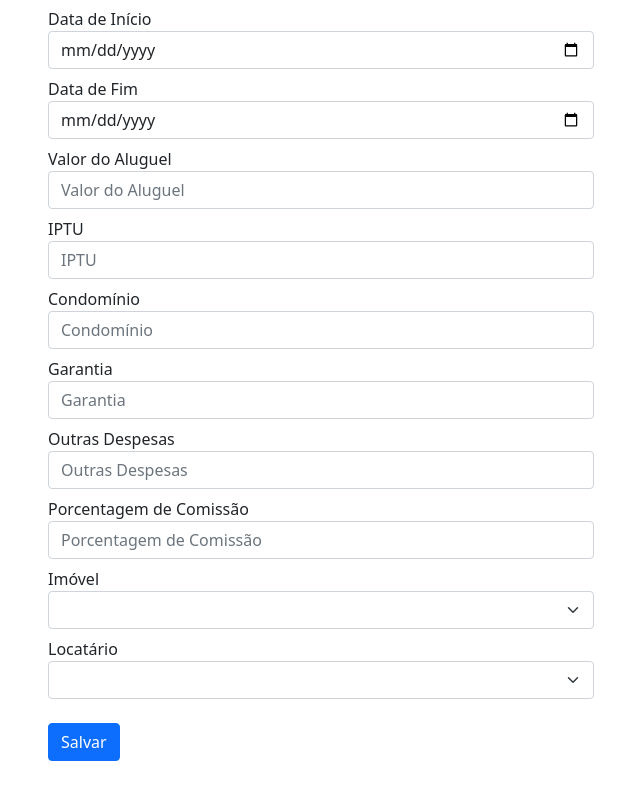
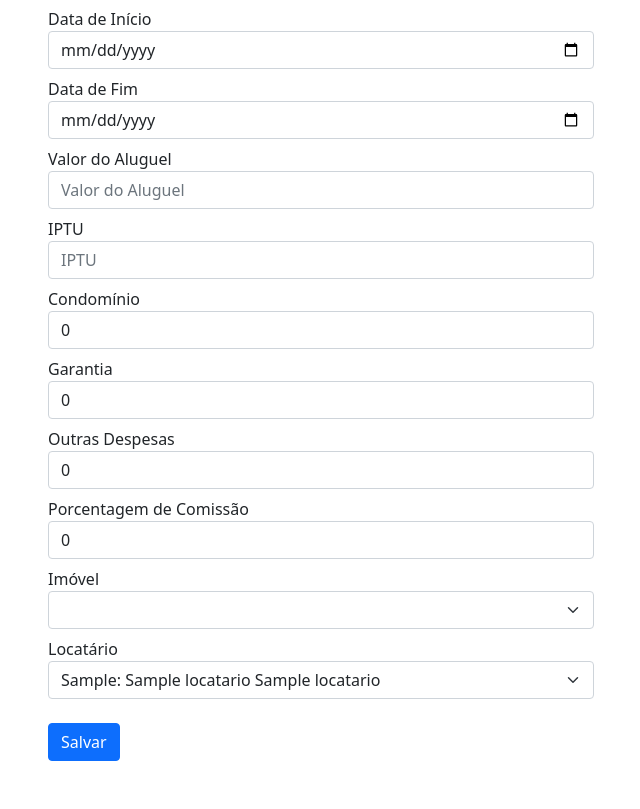
Before and after one commit to jtsilverio/python-flask-gestao-imobiliaria, a Flask app: page /contrato/cadastro/ in a window 1280 px wide. Shown: the part 160-969 px from the top of the page, without its empty margins (46-686 px from the left). Run offline with Flask 3, Linux system fonts and the light colour scheme; tables that the repository leaves empty hold one stand-in row (values such as "Sample post"); lists and menus that the app fills with data are empty.

Commit message:
add locatario, imovel, set good test data

```diff
--- a/database/schema.sql
+++ b/database/schema.sql
@@ -35,10 +35,10 @@ CREATE TABLE IF NOT EXISTS `contrato` (
 	`data_fim` REAL NOT NULL,
 	`valor_aluguel` REAL NOT NULL,
 	`IPTU` REAL NOT NULL,
-	`condominio` REAL NOT NULL DEFAULT '0',
-	`garantia` REAL NOT NULL,
-	`outras_despesas` REAL NOT NULL,
-	`porcentagem_comissao` REAL NOT NULL,
+	`condominio` REAL DEFAULT 0,
+	`garantia` REAL DEFAULT 0,
+	`outras_despesas` REAL DEFAULT 0,
+	`porcentagem_comissao` REAL DEFAULT 0,
 	`id_locatario` INTEGER NOT NULL,
 	`id_imovel` INTEGER NOT NULL,
 	FOREIGN KEY(`id_locatario`) REFERENCES `locatario`(`id`),
--- a/gestao_imobiliaria/__init__.py
+++ b/gestao_imobiliaria/__init__.py
@@ -3,6 +3,7 @@ import secrets
 
 import dotenv
 from flask import Flask
+from datetime import datetime
 
 dotenv.load_dotenv()
 os.environ["SECRET_KEY"] = secrets.token_urlsafe(16)
@@ -21,6 +22,8 @@ def create_app():
         SECRET_KEY=os.getenv("SECRET_KEY"),
         DATABASE=os.getenv("DATABASE"),
     )
+    app.jinja_env.globals.update(datetime=datetime)
+
     with app.app_context():
         db.init_app(app)
 
--- a/gestao_imobiliaria/forms.py
+++ b/gestao_imobiliaria/forms.py
@@ -14,11 +14,11 @@ class LocatarioForm(FlaskForm):
     cpf = StringField("CPF")
     primeiro_nome = StringField("Primeiro Nome")
     ultimo_nome = StringField("Sobrenome")
-    email = StringField("CPF")
+    email = StringField("Email")
     ddd = IntegerField("DDD")
     telefone = StringField("Telefone")
     cep = StringField("CEP")
-    logradouro = StringField("Tipo de Logradouro")
+    logradouro = StringField("Logradouro")
     numero = IntegerField("Número")
     complemento = StringField("Complemento")
     bairro = StringField("Bairro")
@@ -46,20 +46,41 @@ class ImovelForm(FlaskForm):
     bairro = StringField("Bairro")
     cidade = StringField("Cidade")
     uf = StringField("UF")
-    alugado = SelectField("Alugado", choices=[("0", "Não"), ("1", "Sim")])
+    alugado = SelectField("Alugado", choices=[("Não", "Não"), ("Sim", "Sim")])
     id_locador = SelectField("Locador")
     submit = SubmitField("Salvar")
 
 
 class ContratoForm(FlaskForm):
-    data_inicio = DateField("Data de Início")
-    data_fim = DateField("Data de Fim")
+    def __init__(self, *args, edit=False, **kwargs):
+        super(ContratoForm, self).__init__(*args, **kwargs)
+        self.edit = edit
+        self.populate_choices()
+
+    def populate_choices(self):
+        db = get_db()  # Get the database connection
+        cursor = db.cursor()
+
+        cursor.execute('SELECT id, primeiro_nome, ultimo_nome, cpf FROM locatario')
+        rows = cursor.fetchall()
+        self.id_locatario.choices = [(row['id'], f"{row['cpf']}: {row['primeiro_nome']} {row['ultimo_nome']}") for row in rows]
+
+        if self.edit == False:
+            cursor.execute("SELECT id, cep, logradouro, numero FROM imovel where alugado = 'Não'")
+        else:
+            cursor.execute("SELECT id, cep, logradouro, numero FROM imovel")
+
+        rows = cursor.fetchall()
+        self.id_imovel.choices = [(row['id'], f"{row['cep']}: {row['logradouro']}, {row['numero']}") for row in rows]
+
+    data_inicio = DateField("Data de Início", format='%Y-%m-%d')
+    data_fim = DateField("Data de Fim", format='%Y-%m-%d')
     valor_aluguel = FloatField("Valor do Aluguel")
     IPTU = FloatField("IPTU")
-    condominio = FloatField("Condomínio")
-    garantia = FloatField("Garantia")
-    outras_despesas = FloatField("Outras Despesas")
-    porcentagem_comissao = FloatField("Porcentagem de Comissão")
+    condominio = FloatField("Condomínio", default=0)
+    garantia = FloatField("Garantia", default=0)
+    outras_despesas = FloatField("Outras Despesas", default=0)
+    porcentagem_comissao = FloatField("Porcentagem de Comissão", default=0)
     id_imovel = SelectField("Imóvel")
     id_locatario = SelectField("Locatário")
     submit = SubmitField("Salvar")
--- a/gestao_imobiliaria/views/contrato.py
+++ b/gestao_imobiliaria/views/contrato.py
@@ -8,6 +8,7 @@ from flask import (
     url_for,
 )
 
+from datetime import datetime
 from gestao_imobiliaria.db import get_db
 from gestao_imobiliaria.views.utils import get_column_names, flash_errors
 from gestao_imobiliaria.forms import ContratoForm
@@ -47,7 +48,7 @@ def contrato_list():
     )
 
 
-@contrato.route("/contrato/cadastro/")
+@contrato.route("/contrato/cadastro/", methods=["GET", "POST"])
 def cadastro():
     PAGE_TITLE = "Cadastro Contrato"
     form = ContratoForm()
@@ -74,6 +75,12 @@ def cadastro():
                 form.id_locatario.data,
             ),
         )
+
+        db.execute(
+            'UPDATE imovel SET alugado = ? WHERE id = ?',
+            ("Sim", form.id_imovel.data)
+        )
+
         db.commit()
         flash("Cadastro Realizado com Sucesso.", "success")
         return redirect(url_for("contrato.contrato_list"))
@@ -90,15 +97,15 @@ def cadastro():
 @contrato.route("/contrato/<int:id>", methods=["GET", "POST"])
 def edit(id: int):
     db = get_db()
-    form = ContratoForm()
+    form = ContratoForm(edit=True)
 
     contrato = db.execute("SELECT * FROM contrato WHERE id = ?", (id,)).fetchone()
     if contrato is None:
         abort(404, "Contrato id {0} doesn't exist.".format(id))
 
     if request.method == "GET":
-        form.data_inicio.data = contrato["data_inicio"]
-        form.data_fim.data = contrato["data_fim"]
+        form.data_inicio.data = datetime.strptime(contrato["data_inicio"], '%Y-%m-%d')
+        form.data_fim.data = datetime.strptime(contrato["data_fim"], '%Y-%m-%d')
         form.valor_aluguel.data = contrato["valor_aluguel"]
         form.IPTU.data = contrato["IPTU"]
         form.condominio.data = contrato["condominio"]
@@ -149,6 +156,10 @@ def edit(id: int):
 def delete(id: int):
     db = get_db()
     db.execute("DELETE FROM contrato WHERE id = ?", (id,))
+    db.execute(
+        'UPDATE imovel SET alugado = ? WHERE id = (SELECT id_imovel FROM contrato WHERE id = ?)',
+        ("Não", id)
+    )
     db.commit()
     flash("Contrato deletado com sucesso.", "success")
     return redirect(url_for("contrato.contrato_list"))
```
Also changed, not shown: gestao_imobiliaria/templates/list.html (+8 -0 lines), gestao_imobiliaria/views/locatario.py (+3 -5 lines), database/gestao_imobiliaria.sqlite.
